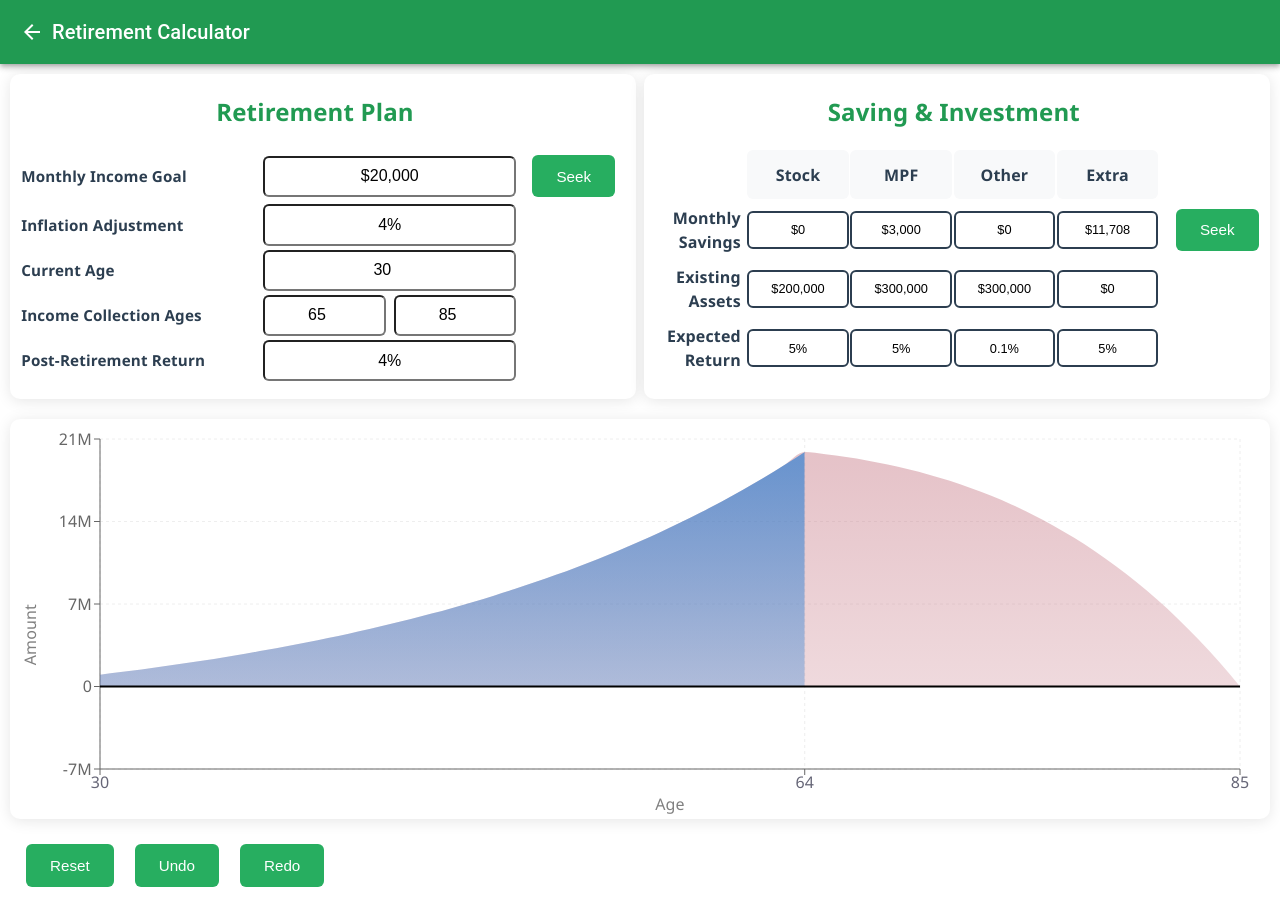
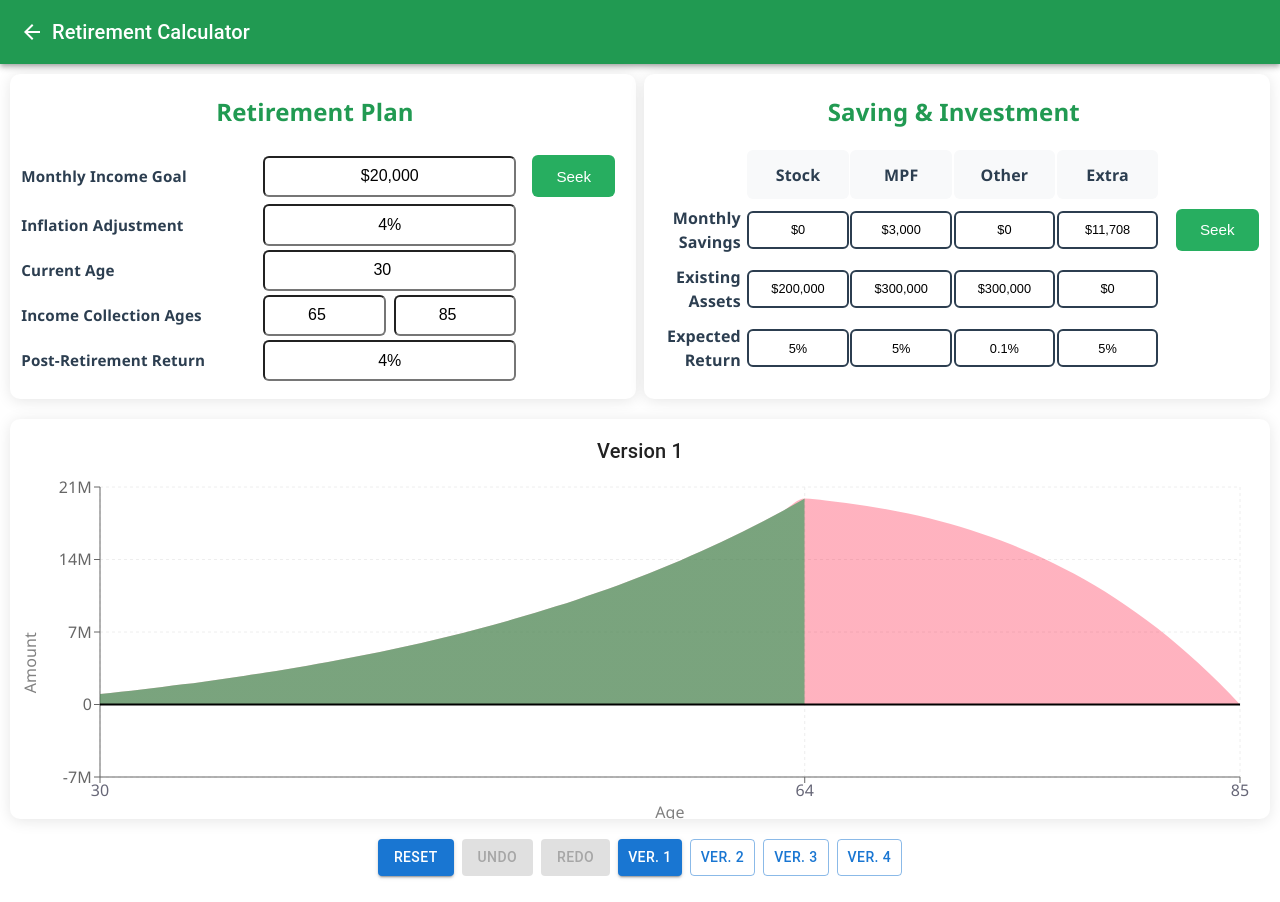
Before and after one commit to thompsonkylaw/RetirmentCalculator-Dev, a React (Vite) app: page / in a window 1280 px wide. Built offline with nearby package versions, Linux system fonts and the light colour scheme.

Commit message:
add version

```diff
--- a/src/App.jsx
+++ b/src/App.jsx
@@ -1,12 +1,4 @@
 import { useReducer, useEffect } from 'react';
-import Header from "./components/Header/Header";
-import UserInput3 from "./components/UserInput/UserInput3";
-import UserInput4 from "./components/UserInput/UserInput4";
-import ResultTable3 from "./components/ResultTable/ResultTable3";
-import ResultTable4 from "./components/ResultTable/ResultTable4";
-import Chart from './components/Chart/Chart';
-
-// Material-UI imports
 import { createTheme, ThemeProvider } from '@mui/material/styles';
 import CssBaseline from '@mui/material/CssBaseline';
 import AppBar from '@mui/material/AppBar';
@@ -15,19 +7,15 @@ import IconButton from '@mui/material/IconButton';
 import Typography from '@mui/material/Typography';
 import Box from '@mui/material/Box';
 import Grid from '@mui/material/Grid';
-import {
-  Home as HomeIcon,
-  Assessment as AssessmentIcon,
-  People as PeopleIcon,
-  Settings as SettingsIcon,
-  Help as HelpIcon,
-  ArrowBack as ArrowBackIcon,
-} from '@mui/icons-material';
+import Button from '@mui/material/Button';
+import { ArrowBack as ArrowBackIcon } from '@mui/icons-material';
+import UserInput3 from './components/UserInput/UserInput3';
+import UserInput4 from './components/UserInput/UserInput4';
+import Chart from './components/Chart/Chart';
+import LanguageSwitcher from './components/UserInput/LanguageSwitcher';
 
-// Define the theme for Material-UI
 const theme = createTheme();
 
-// Initial state constants for user inputs
 const initialUserInput3 = {
   retirementGoal: 20000,
   inflationAdjustment: 4,
@@ -43,65 +31,112 @@ const initialUserInput4 = {
   expectedReturn: { stock: 5, mpf: 5, other: 0.1, extra: 5 },
 };
 
-// Initial state for the reducer, loading from localStorage if available
-const initialState = {
-  current: {
-    userInput3: JSON.parse(localStorage.getItem('userInput3')) || initialUserInput3,
-    userInput4: JSON.parse(localStorage.getItem('userInput4')) || initialUserInput4,
-  },
-  history: [],
-  future: [],
+const initialUserInput = {
+  userInput3: initialUserInput3,
+  userInput4: initialUserInput4,
 };
 
-// Reducer function to manage state with undo/redo
+const savedVersionsCurrent = JSON.parse(localStorage.getItem('versionsCurrent')) || {
+  ver1: initialUserInput,
+  ver2: initialUserInput,
+  ver3: initialUserInput,
+  ver4: initialUserInput,
+};
+
+const initialState = {
+  versions: {
+    ver1: { current: savedVersionsCurrent.ver1, history: [], future: [] },
+    ver2: { current: savedVersionsCurrent.ver2, history: [], future: [] },
+    ver3: { current: savedVersionsCurrent.ver3, history: [], future: [] },
+    ver4: { current: savedVersionsCurrent.ver4, history: [], future: [] },
+  },
+  currentVersion: 'ver1',
+};
+
+// Reducer defined above...
 const reducer = (state, action) => {
+  const currentVersion = state.currentVersion;
+  const currentVersionState = state.versions[currentVersion];
+
   switch (action.type) {
     case 'UPDATE_INPUT3':
       return {
         ...state,
-        history: [...state.history, state.current],
+        versions: {
+          ...state.versions,
+          [currentVersion]: {
+            ...currentVersionState,
+            history: [...currentVersionState.history, currentVersionState.current],
             current: {
-          ...state.current,
+              ...currentVersionState.current,
               userInput3: action.payload,
             },
             future: [],
+          },
+        },
       };
     case 'UPDATE_INPUT4':
       return {
         ...state,
-        history: [...state.history, state.current],
+        versions: {
+          ...state.versions,
+          [currentVersion]: {
+            ...currentVersionState,
+            history: [...currentVersionState.history, currentVersionState.current],
             current: {
-          ...state.current,
+              ...currentVersionState.current,
               userInput4: action.payload,
             },
             future: [],
+          },
+        },
       };
     case 'UNDO':
-      if (state.history.length === 0) return state;
-      const previous = state.history[state.history.length - 1];
-      const newHistory = state.history.slice(0, -1);
+      if (currentVersionState.history.length === 0) return state;
+      const previous = currentVersionState.history[currentVersionState.history.length - 1];
+      const newHistory = currentVersionState.history.slice(0, -1);
       return {
+        ...state,
+        versions: {
+          ...state.versions,
+          [currentVersion]: {
             current: previous,
             history: newHistory,
-        future: [state.current, ...state.future],
+            future: [currentVersionState.current, ...currentVersionState.future],
+          },
+        },
       };
     case 'REDO':
-      if (state.future.length === 0) return state;
-      const next = state.future[0];
-      const newFuture = state.future.slice(1);
+      if (currentVersionState.future.length === 0) return state;
+      const next = currentVersionState.future[0];
+      const newFuture = currentVersionState.future.slice(1);
       return {
+        ...state,
+        versions: {
+          ...state.versions,
+          [currentVersion]: {
             current: next,
-        history: [...state.history, state.current],
+            history: [...currentVersionState.history, currentVersionState.current],
             future: newFuture,
+          },
+        },
       };
     case 'RESET':
       return {
-        current: {
-          userInput3: initialUserInput3,
-          userInput4: initialUserInput4,
-        },
+        ...state,
+        versions: {
+          ...state.versions,
+          [currentVersion]: {
+            current: initialUserInput,
             history: [],
             future: [],
+          },
+        },
+      };
+    case 'SWITCH_VERSION':
+      return {
+        ...state,
+        currentVersion: action.payload,
       };
     default:
       return state;
@@ -110,40 +145,27 @@ const reducer = (state, action) => {
 
 const App = () => {
   const [state, dispatch] = useReducer(reducer, initialState);
+  const currentVersionState = state.versions[state.currentVersion];
 
-  // Functions to update inputs via dispatch
-  const updateUserInput3 = (newInput3) => {
-    dispatch({ type: 'UPDATE_INPUT3', payload: newInput3 });
-  };
+  useEffect(() => {
+    const versionsCurrent = {};
+    for (const ver in state.versions) {
+      versionsCurrent[ver] = state.versions[ver].current;
+    }
+    localStorage.setItem('versionsCurrent', JSON.stringify(versionsCurrent));
+  }, [state.versions]);
 
-  const updateUserInput4 = (newInput4) => {
-    dispatch({ type: 'UPDATE_INPUT4', payload: newInput4 });
-  };
+  const updateUserInput3 = (newInput3) => dispatch({ type: 'UPDATE_INPUT3', payload: newInput3 });
+  const updateUserInput4 = (newInput4) => dispatch({ type: 'UPDATE_INPUT4', payload: newInput4 });
+  const handleUndo = () => dispatch({ type: 'UNDO' });
+  const handleRedo = () => dispatch({ type: 'REDO' });
+  const handleReset = () => dispatch({ type: 'RESET' });
+  const handleVersionSwitch = (version) => dispatch({ type: 'SWITCH_VERSION', payload: version });
 
-  // Button handlers
-  const handleUndo = () => {
-    dispatch({ type: 'UNDO' });
-  };
-
-  const handleRedo = () => {
-    dispatch({ type: 'REDO' });
-  };
-
-  const handleReset = () => {
-    dispatch({ type: 'RESET' });
-  };
-
-  // Persist current state to localStorage whenever it changes
-  useEffect(() => {
-    localStorage.setItem('userInput3', JSON.stringify(state.current.userInput3));
-    localStorage.setItem('userInput4', JSON.stringify(state.current.userInput4));
-  }, [state.current]);
-
-  // Combined inputs for calculations
   const combinedInputs = {
-    ...state.current.userInput3,
-    ...state.current.userInput4,
-    duration: state.current.userInput3.toAge - state.current.userInput3.fromAge,
+    ...currentVersionState.current.userInput3,
+    ...currentVersionState.current.userInput4,
+    duration: currentVersionState.current.userInput3.toAge - currentVersionState.current.userInput3.fromAge,
   };
 
   // Calculate tableData4 (pre-retirement growth)
@@ -164,19 +186,8 @@ const App = () => {
   row_Other[0] = calculateValue(combinedInputs.expectedReturn.other, combinedInputs.monthlySavings.other, combinedInputs.existingAssets.other);
   row_Extra[0] = calculateValue(combinedInputs.expectedReturn.extra, combinedInputs.monthlySavings.extra, combinedInputs.existingAssets.extra);
   row_sum[0] = row_Stock[0] + row_MPF[0] + row_Other[0] + row_Extra[0];
-  tableData4.push({
-    year: row_Year[0],
-    age: row_Age[0],
-    stock: row_Stock[0],
-    mpf: row_MPF[0],
-    other: row_Other[0],
-    extra: row_Extra[0],
-    sum: row_sum[0],
-  });
-  chartData.push({
-    name: String(row_Age[0]),
-    sum: row_sum[0],
-  });
+  tableData4.push({ year: row_Year[0], age: row_Age[0], stock: row_Stock[0], mpf: row_MPF[0], other: row_Other[0], extra: row_Extra[0], sum: row_sum[0] });
+  chartData.push({ name: String(row_Age[0]), sum: row_sum[0] });
 
   const numOfWorkingYears = combinedInputs.fromAge - combinedInputs.currentAge;
   for (let i = 1; i < numOfWorkingYears; i++) {
@@ -187,19 +198,8 @@ const App = () => {
     row_Other[i] = calculateValue(combinedInputs.expectedReturn.other, combinedInputs.monthlySavings.other, row_Other[i - 1]);
     row_Extra[i] = calculateValue(combinedInputs.expectedReturn.extra, combinedInputs.monthlySavings.extra, row_Extra[i - 1]);
     row_sum[i] = row_Stock[i] + row_MPF[i] + row_Other[i] + row_Extra[i];
-    tableData4.push({
-      year: row_Year[i],
-      age: row_Age[i],
-      stock: row_Stock[i],
-      mpf: row_MPF[i],
-      other: row_Other[i],
-      extra: row_Extra[i],
-      sum: row_sum[i],
-    });
-    chartData.push({
-      name: String(row_Age[i]),
-      sum: row_sum[i],
-    });
+    tableData4.push({ year: row_Year[i], age: row_Age[i], stock: row_Stock[i], mpf: row_MPF[i], other: row_Other[i], extra: row_Extra[i], sum: row_sum[i] });
+    chartData.push({ name: String(row_Age[i]), sum: row_sum[i] });
   }
 
   // Calculate tableData3 (post-retirement drawdown)
@@ -217,14 +217,7 @@ const App = () => {
   row_E[0] = "";
   row_F[0] = "";
   row_G[0] = Math.max(...row_sum);
-  tableData3.push({
-    year: row_Year3[0],
-    age: row_Age3[0],
-    D: row_D[0],
-    E: row_E[0],
-    F: row_F[0],
-    G: row_G[0],
-  });
+  tableData3.push({ year: row_Year3[0], age: row_Age3[0], D: row_D[0], E: row_E[0], F: row_F[0], G: row_G[0] });
 
   const D2 = combinedInputs.retirementGoal * Math.pow(1 + combinedInputs.inflationAdjustment / 100, combinedInputs.fromAge - combinedInputs.currentAge);
   const E2 = D2 * 12;
@@ -237,18 +230,8 @@ const App = () => {
   row_E[1] = E2;
   row_F[1] = F2;
   row_G[1] = G2;
-  tableData3.push({
-    year: row_Year3[1],
-    age: row_Age3[1],
-    D: row_D[1],
-    E: row_E[1],
-    F: row_F[1],
-    G: row_G[1],
-  });
-  chartData.push({
-    name: String(row_Age3[1]),
-    sum: row_G[1],
-  });
+  tableData3.push({ year: row_Year3[1], age: row_Age3[1], D: row_D[1], E: row_E[1], F: row_F[1], G: row_G[1] });
+  chartData.push({ name: String(row_Age3[1]), sum: row_G[1] });
 
   for (let i = 2; i < combinedInputs.toAge - combinedInputs.fromAge + 2; i++) {
     row_Year3[i] = row_Year3[i - 1] + 1;
@@ -257,50 +240,36 @@ const App = () => {
     row_E[i] = row_D[i] * 12;
     row_F[i] = (row_G[i - 1] - row_E[i]) * combinedInputs.postRetirementReturn / 100;
     row_G[i] = row_G[i - 1] - row_E[i] + row_F[i];
-    tableData3.push({
-      year: row_Year3[i],
-      age: row_Age3[i],
-      D: row_D[i],
-      E: row_E[i],
-      F: row_F[i],
-      G: row_G[i],
-    });
-    chartData.push({
-      name: String(row_Age3[i]),
-      sum: row_G[i],
-    });
+    tableData3.push({ year: row_Year3[i], age: row_Age3[i], D: row_D[i], E: row_E[i], F: row_F[i], G: row_G[i] });
+    chartData.push({ name: String(row_Age3[i]), sum: row_G[i] });
   }
 
-  // Seek calculation functions
   const calculateLeftSeek = (G24) => {
     let G17;
-    const G18 = state.current.userInput3.inflationAdjustment / 100;
-    const G19 = state.current.userInput3.currentAge;
-    const G20 = state.current.userInput3.toAge;
-    const G21 = state.current.userInput3.postRetirementReturn / 100;
-    const E20 = state.current.userInput3.fromAge;
+    const G18 = currentVersionState.current.userInput3.inflationAdjustment / 100;
+    const G19 = currentVersionState.current.userInput3.currentAge;
+    const G20 = currentVersionState.current.userInput3.toAge;
+    const G21 = currentVersionState.current.userInput3.postRetirementReturn / 100;
+    const E20 = currentVersionState.current.userInput3.fromAge;
 
     if (G21 === G18) {
       G17 = G24 / ((G20 - E20 + 1) * 12 * Math.pow(1 + G18, E20 - G19));
     } else {
       G17 = (G24 * (G21 - G18)) / ((1 - Math.pow((1 + G18) / (1 + G21), G20 - E20 + 1)) * 12 * Math.pow(1 + G18, E20 - G19) * (1 + G21));
     }
-    updateUserInput3({
-      ...state.current.userInput3,
-      retirementGoal: G17,
-    });
+    updateUserInput3({ ...currentVersionState.current.userInput3, retirementGoal: G17 });
   };
 
   const calculateRightSeek = (lastRowOfStock, lastRowOfMPF, lastRowOfOther) => {
     let P18;
-    const P19 = state.current.userInput4.existingAssets.extra;
-    const P20 = state.current.userInput4.expectedReturn.extra / 100;
-    const G17 = state.current.userInput3.retirementGoal;
-    const G18 = state.current.userInput3.inflationAdjustment / 100;
-    const G19 = state.current.userInput3.currentAge;
-    const G20 = state.current.userInput3.toAge;
-    const G21 = state.current.userInput3.postRetirementReturn / 100;
-    const E20 = state.current.userInput3.fromAge;
+    const P19 = currentVersionState.current.userInput4.existingAssets.extra;
+    const P20 = currentVersionState.current.userInput4.expectedReturn.extra / 100;
+    const G17 = currentVersionState.current.userInput3.retirementGoal;
+    const G18 = currentVersionState.current.userInput3.inflationAdjustment / 100;
+    const G19 = currentVersionState.current.userInput3.currentAge;
+    const G20 = currentVersionState.current.userInput3.toAge;
+    const G21 = currentVersionState.current.userInput3.postRetirementReturn / 100;
+    const E20 = currentVersionState.current.userInput3.fromAge;
 
     let G24;
     if (G21 === G18) {
@@ -311,26 +280,16 @@ const App = () => {
 
     const lastRowOfExtra = G24 - lastRowOfStock - lastRowOfMPF - lastRowOfOther;
     P18 = (lastRowOfExtra - P19 * (1 + P20 / 12) ** (12 * (E20 - G19))) * (P20 / 12) / ((1 + P20 / 12) ** (12 * (E20 - G19)) - 1);
-
     updateUserInput4({
-      ...state.current.userInput4,
-      monthlySavings: {
-        ...state.current.userInput4.monthlySavings,
-        extra: P18,
-      },
+      ...currentVersionState.current.userInput4,
+      monthlySavings: { ...currentVersionState.current.userInput4.monthlySavings, extra: P18 },
     });
   };
 
   return (
     <ThemeProvider theme={theme}>
       <CssBaseline />
-      <Box
-        sx={{
-          p: { xs: 1, md: 0 },
-          minHeight: '100vh',
-          backgroundColor: 'background.default',
-        }}
-      >
+      <Box sx={{ p: { xs: 1, md: 0 }, minHeight: '100vh', backgroundColor: 'background.default' }}>
         <AppBar position="static" sx={{ backgroundColor: '#219a52' }}>
           <Toolbar>
             <IconButton edge="start" color="inherit" aria-label="back">
@@ -343,80 +302,49 @@ const App = () => {
         </AppBar>
         <div className="main-app">
           <style>{`
-            .main-app {
-              max-width: 1600px;
-              margin: 0 auto;
-              padding: 10px;
-              font-family: 'Segoe UI', sans-serif;
-            }
-            .result td {
-              font-size: 18px;
-              padding: 0px;
-              text-align: center;
-            }
-            .seek-button {
-              margin: 5px;
-              padding: 10px 20px;
-              font-size: 16px;
-              cursor: pointer;
-            }
+            .main-app { max-width: 1600px; margin: 0 auto; padding: 10px; font-family: 'Segoe UI', sans-serif; }
+            .result td { font-size: 18px; padding: 0px; text-align: center; }
+            .seek-button { margin: 5px; padding: 10px 20px; font-size: 16px; cursor: pointer; }
           `}</style>
-          {/* User Inputs */}
           <Grid container spacing={1}>
             <Grid item xs={12} md={6}>
               <UserInput3
-                inputs={state.current.userInput3}
+                inputs={currentVersionState.current.userInput3}
                 setInputs={updateUserInput3}
                 onCalculate={() => calculateLeftSeek(row_G[0])}
               />
             </Grid>
             <Grid item xs={12} md={6}>
               <UserInput4
-                inputs={state.current.userInput4}
+                inputs={currentVersionState.current.userInput4}
                 setInputs={updateUserInput4}
-                onCalculate={() =>
-                  calculateRightSeek(
-                    row_Stock[row_Stock.length - 1],
-                    row_MPF[row_MPF.length - 1],
-                    row_Other[row_Other.length - 1]
-                  )
-                }
+                onCalculate={() => calculateRightSeek(row_Stock[row_Stock.length - 1], row_MPF[row_MPF.length - 1], row_Other[row_Other.length - 1])}
               />
             </Grid>
           </Grid>
-          {/* Chart */}
           <Chart
+            title={`Version ${state.currentVersion.slice(3)}`}
             data={chartData}
-            currentAge={state.current.userInput3.currentAge}
-            fromAge={state.current.userInput3.fromAge}
-            toAge={state.current.userInput3.toAge}
+            currentAge={currentVersionState.current.userInput3.currentAge}
+            fromAge={currentVersionState.current.userInput3.fromAge}
+            toAge={currentVersionState.current.userInput3.toAge}
           />
-          {/* Result Tables (commented out) */}
-          {/* <Grid container spacing={1}>
-            <Grid item xs={12} md={6}>
-              <ResultTable4 data={tableData4} />
-            </Grid>
-            <Grid item xs={12} md={6}>
-              <ResultTable3 data={tableData3} />
-            </Grid>
-          </Grid> */}
-          {/* Action Buttons */}
-          <button className="seek-button" onClick={handleReset}>
-            Reset
-          </button>
-          <button className="seek-button" onClick={handleUndo}>
-            Undo
-          </button>
-          <button className="seek-button" onClick={handleRedo}>
-            Redo
-          </button>
+          <LanguageSwitcher
+        onReset={handleReset}
+        onUndo={handleUndo}
+        onRedo={handleRedo}
+        undoDisabled={currentVersionState.history.length === 0}
+        redoDisabled={currentVersionState.future.length === 0}
+        currentVersion={state.currentVersion}
+        onVersionSwitch={handleVersionSwitch}
+      />
+
         </div>
       </Box>
     </ThemeProvider>
   );
 };
 
-// Helper function to calculate future value
 function calculateValue(expectedReturn, monthlySaving, existingAsset) {
   const rate = expectedReturn / 100 / 12;
   const nper = 12;
--- a/src/components/Chart/Chart.jsx
+++ b/src/components/Chart/Chart.jsx
@@ -1,9 +1,10 @@
 import React, { useRef, useEffect, useState } from 'react';
 import { AreaChart, Area, XAxis, YAxis, CartesianGrid, Tooltip, Legend, ReferenceLine, Line } from 'recharts';
 import Card from '@mui/material/Card';
+import Typography from '@mui/material/Typography'; // Import Typography for the title
 
 const ChartComponent = (props) => {
-  let { data, currentAge, fromAge, toAge } = props;
+  let { title, data, currentAge, fromAge, toAge } = props; // Add title to props
   const containerRef = useRef(null);
   const [dimensions, setDimensions] = useState({ width: 0, height: 0 });
 
@@ -39,15 +40,12 @@ const ChartComponent = (props) => {
     if (absNum >= 1000000) {
       const kValue = Math.round(absNum / 1000000);
       return `${num < 0 ? '-' : ''}${kValue.toString().replace(/\B(?=(\d{3})+(?!\d))/g, ',')}M`;
-    }else
-    if (absNum >= 1000) {
+    } else if (absNum >= 1000) {
       const kValue = Math.round(absNum / 1000);
       return `${num < 0 ? '-' : ''}${kValue.toString().replace(/\B(?=(\d{3})+(?!\d))/g, ',')}K`;
-
     }
     return num.toString();
-
-  }
+  };
 
   return (
     <Card
@@ -60,20 +58,23 @@ const ChartComponent = (props) => {
         boxShadow: '0 2px 15px rgba(0,0,0,0.1)',
       }}
     >
-
+      {/* Add the title here */}
+      <Typography variant="h6" align="center" sx={{ mt: 2 }}>
+        {title}
+      </Typography>
       <AreaChart
         width={dimensions.width}
-        height={dimensions.height}
+        height={dimensions.height - 40} // Adjust height to make room for the title
         data={props.data}
         margin={{ top: 20, right: 30, left: 30, bottom: 20 }}
       >
         <defs>
           <linearGradient id="gradientFillFirst" x1="0" y1="0" x2="0" y2="1">
-            <stop offset="5%" stopColor="#1976d2" stopOpacity={1} />
-            <stop offset="100%" stopColor="#1976d2" stopOpacity={0.5} />
+            <stop offset="100%" stopColor="#219a52" stopOpacity={1} />
+            <stop offset="100%" stopColor="#219a52" stopOpacity={1} />
           </linearGradient>
           <linearGradient id="gradientFillSecond" x1="0" y1="0" x2="0" y2="1">
-            <stop offset="5%" stopColor="#CA828EFF" stopOpacity={0.8} />
+            <stop offset="100%" stopColor="#FF002BFF" stopOpacity={0.5} />
             <stop offset="100%" stopColor="#CA828EFF" stopOpacity={0.5} />
           </linearGradient>
         </defs>
@@ -93,7 +94,6 @@ const ChartComponent = (props) => {
             position: 'left',
             offset: 10,
           }}
-          //tickFormatter={(value) => `$${value.toLocaleString()}`}
           tickFormatter={(value) => formatNumber(value)}
           tick={{ fill: '#666' }}
         />
@@ -101,10 +101,6 @@ const ChartComponent = (props) => {
           formatter={(value) => [`$${Number(value).toLocaleString()}`, 'Amount']}
           labelFormatter={(label) => `Age: ${label}`}
         />
-        {/* <Legend
-          wrapperStyle={{ paddingTop: '20px' }}
-          formatter={() => <span style={{ color: '#333' }}>Total Savings</span>}
-        /> */}
         <Area
           type="monotone"
           dataKey="sum"
@@ -137,7 +133,9 @@ const ChartComponent = (props) => {
   );
 };
 
+// Set default props, including a default title
 ChartComponent.defaultProps = {
+  title: 'Retirement Savings', // Default title if none is provided
   data: [],
 };
 
--- /dev/null
+++ b/src/components/UserInput/LanguageSwitcher.jsx
@@ -0,0 +1,43 @@
+// LanguageSwitcher.jsx
+import React from 'react';
+import { Box, Button } from '@mui/material';
+
+const LanguageSwitcher = ({
+  onReset,
+  onUndo,
+  onRedo,
+  undoDisabled,
+  redoDisabled,
+  currentVersion,
+  onVersionSwitch,
+}) => {
+  return (
+    <Box sx={{ display: 'flex', justifyContent: 'center', mt: 2, gap: 1 }}>
+      <Button variant="contained" onClick={onReset}>
+        Reset
+      </Button>
+      <Button variant="contained" onClick={onUndo} disabled={undoDisabled}>
+        Undo
+      </Button>
+      <Button variant="contained" onClick={onRedo} disabled={redoDisabled}>
+        Redo
+      </Button>
+      {[1, 2, 3, 4].map((ver) => (
+        <Button
+          key={ver}
+          variant={currentVersion === `ver${ver}` ? 'contained' : 'outlined'}
+          onClick={() => onVersionSwitch(`ver${ver}`)}
+          sx={{
+            minWidth: '60px',
+            padding: '4px 10px',
+            color: currentVersion === `ver${ver}` ? 'white' : 'primary.main',
+          }}
+        >
+          Ver. {ver}
+        </Button>
+      ))}
+    </Box>
+  );
+};
+
+export default LanguageSwitcher;
```
Lines whose indentation alone changed are shown as unchanged.
